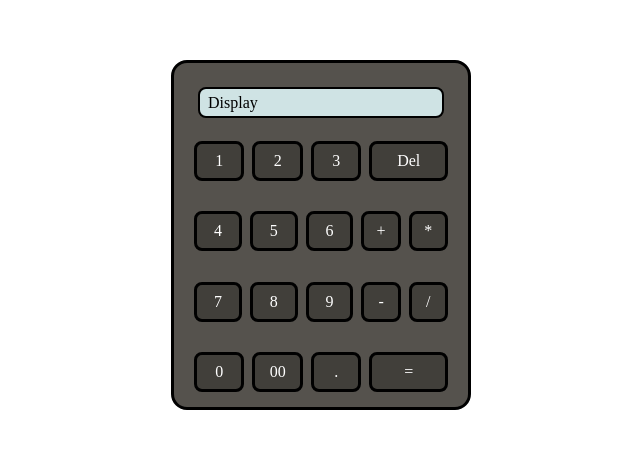
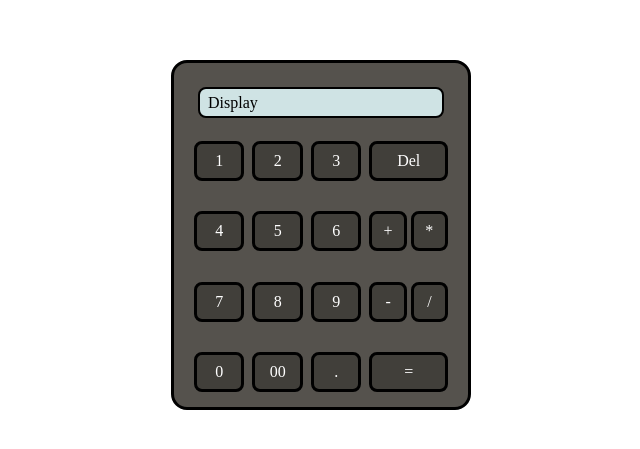
Before and after one commit to 0lympusMons/calculator, a plain HTML site: page index.html in a window 1280 px wide. Shown: the part 165-614 px from the top of the page, without its empty margins (319-959 px from the left). Drawn offline with Linux system fonts and the light colour scheme.

Commit message:
UI Change

```diff
--- a/index.html
+++ b/index.html
@@ -20,6 +20,7 @@
                 <li class="button number">1</li>
                 <li class="button number">2</li>
                 <li class="button number">3</li>
+
                 <li class="button delete">Del</li>
             </div>
 
@@ -28,8 +29,11 @@
                 <li class="button number">5</li>
                 <li class="button number">6</li>
 
-                <li class="button plus">+</li>
-                <li class="button multiply">*</li>
+                <span class="combine">
+                    <li class="button plus">+</li>
+                    <li class="button multiply">*</li>
+                </span>
+
 
             </div>
 
@@ -37,8 +41,11 @@
                 <li class="button number">7</li>
                 <li class="button number">8</li>
                 <li class="button number">9</li>
-                <li class="button minus">-</li>
-                <li class="button divide">/</li>
+
+                <span class="combine">
+                    <li class="button minus">-</li>
+                    <li class="button divide">/</li>
+                </span>
 
             </div>
 
--- a/style.css
+++ b/style.css
@@ -63,6 +63,16 @@ body {
 .wrapper__calculator--buttons .rows li:nth-child(3) {
   width: 50%;
 }
+.wrapper__calculator--buttons .rows .combine {
+  display: flex;
+  width: 30%;
+  flex-shrink: 0;
+  margin: auto 0.25em;
+  gap: 0.25em;
+}
+.wrapper__calculator--buttons .rows .combine li {
+  margin: 0;
+}
 .wrapper__calculator--buttons .first-row li,
 .wrapper__calculator--buttons .fourth-row li {
   margin: auto 0.25em;
```
Also changed, not shown: 1 other file.
